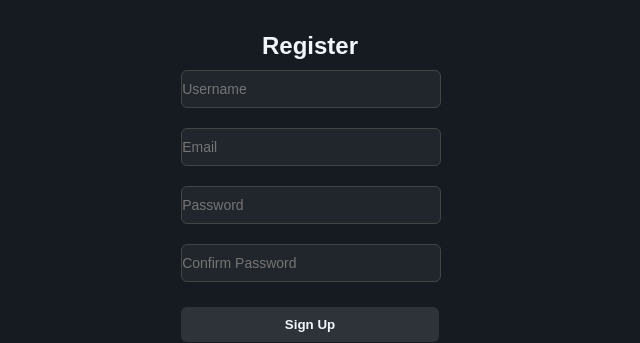
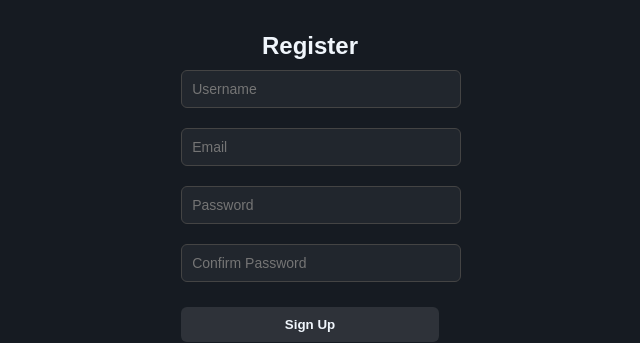
Before and after one commit to HPlewa4/chat_app, a React (Create React App) app in the folder frontend/: page /login in a window 1280 px wide. Both pictures are taken after a click on the button "Register here". Shown: the part 170-513 px from the top of the page, without its empty margins (330-970 px from the left). Built offline with nearby package versions, Linux system fonts and the light colour scheme; no server answers.

Commit message:
fix add padding to inputs

```diff
--- a/frontend/src/Components/Login.tsx
+++ b/frontend/src/Components/Login.tsx
@@ -91,7 +91,7 @@ export default function Login({ setCurrentUser }: LoginProps): JSX.Element {
           <input
             placeholder={t("login.username")}
             value={username}
-            style={{ padding: "10px 0" }}
+            style={{ padding: "10px" }}
             onChange={(e: ChangeEvent<HTMLInputElement>) =>
               setUsername(e.target.value)
             }
@@ -103,7 +103,7 @@ export default function Login({ setCurrentUser }: LoginProps): JSX.Element {
           placeholder={t("login.email")}
           value={email}
           autoComplete="email"
-          style={{ padding: "10px 0" }}
+          style={{ padding: "10px" }}
           onChange={(e: ChangeEvent<HTMLInputElement>) =>
             setEmail(e.target.value)
           }
@@ -113,7 +113,7 @@ export default function Login({ setCurrentUser }: LoginProps): JSX.Element {
           type="password"
           placeholder={t("login.password")}
           value={password}
-          style={{ padding: "10px 0" }}
+          style={{ padding: "10px" }}
           onChange={(e: ChangeEvent<HTMLInputElement>) =>
             setPassword(e.target.value)
           }
@@ -124,7 +124,7 @@ export default function Login({ setCurrentUser }: LoginProps): JSX.Element {
             type="password"
             placeholder={t("login.confirmPassword")}
             value={confirmPassword}
-            style={{ padding: "10px 0" }}
+            style={{ padding: "10px" }}
             onChange={(e: ChangeEvent<HTMLInputElement>) =>
               setConfirmPassword(e.target.value)
             }
```
